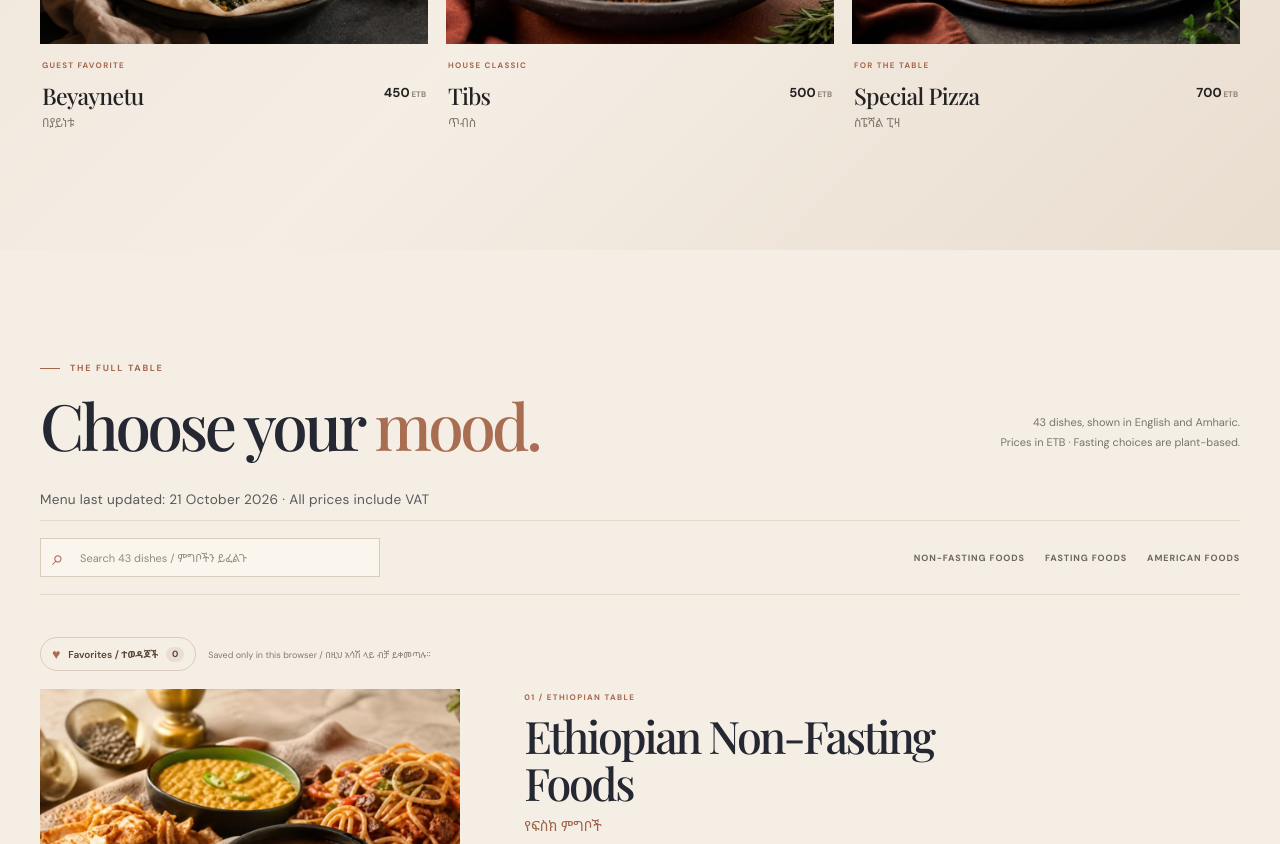
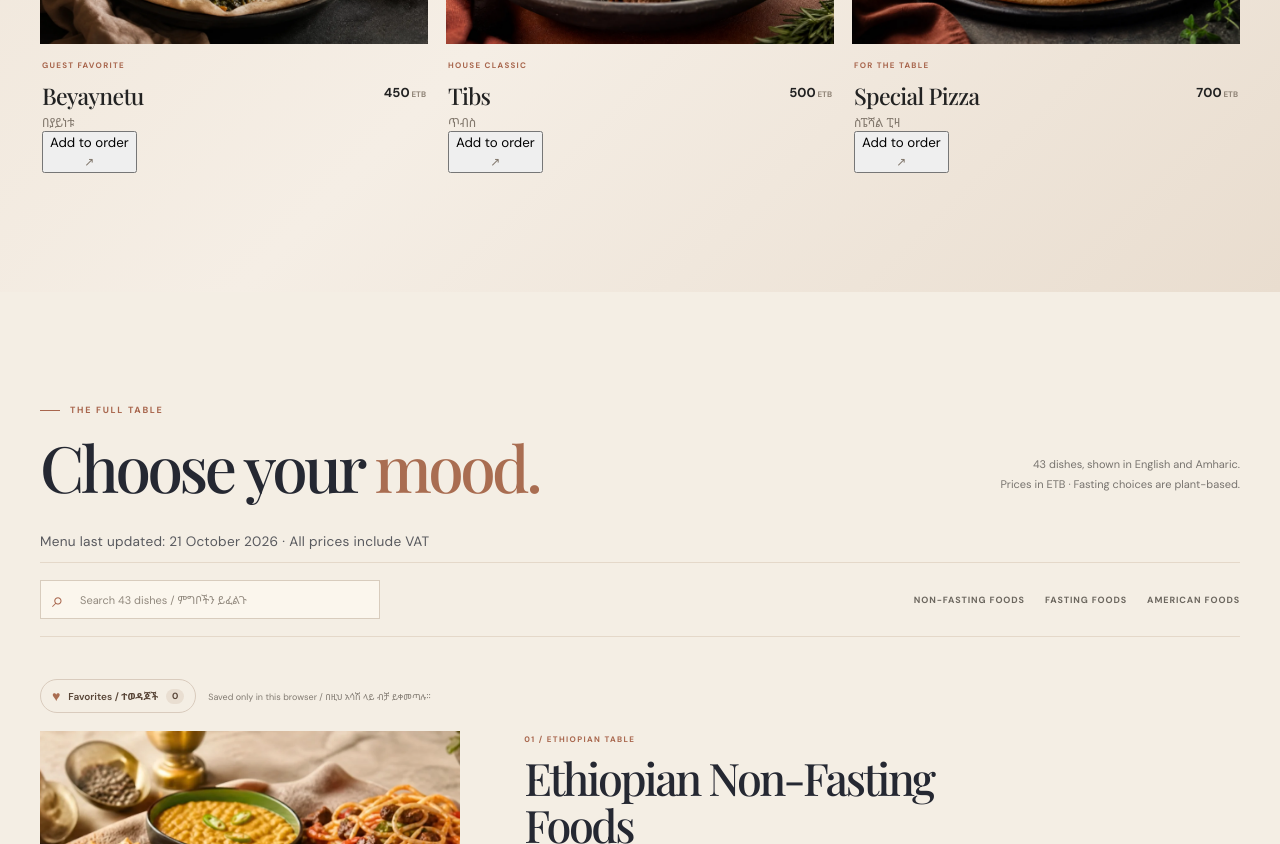
Before and after one commit to yarednegatuassefa-coder/cloudlrestaurant, a React (Vite) app: page / in a window 1280 px wide. Shown: the part 2060-2904 px from the top of the page. Built offline with nearby package versions, Linux system fonts and the light colour scheme; no server answers; a web font is replaced by a local one.

Commit message:
Make signature dish cards actionable and add scroll-aware navigation

```diff
--- a/src/App.tsx
+++ b/src/App.tsx
@@ -112,6 +112,7 @@ function App() {
   const [trackingToken, setTrackingToken] = useState("");
   const [staffMode, setStaffMode] = useState(false);
   const [soldOutItemIds, setSoldOutItemIds] = useState<Set<string>>(() => new Set());
+  const [navScrolled, setNavScrolled] = useState(false);
 
   useEffect(() => {
     let active = true;
@@ -129,6 +130,13 @@ function App() {
     const timer = window.setInterval(() => void refreshAvailability(), 30_000);
     window.addEventListener("focus", refreshAvailability);
     return () => { active = false; window.clearInterval(timer); window.removeEventListener("focus", refreshAvailability); };
+  }, []);
+
+  useEffect(() => {
+    const updateNav = () => setNavScrolled(window.scrollY > 24);
+    updateNav();
+    window.addEventListener("scroll", updateNav, { passive: true });
+    return () => window.removeEventListener("scroll", updateNav);
   }, []);
 
   useEffect(() => {
@@ -191,7 +199,7 @@ function App() {
     <div className="cloudl-app">
       <main id="top" className="cloudl-site">
         <section className="hero-shell" aria-label="Cloud L introduction">
-          <header className="site-nav">
+          <header className={`site-nav${navScrolled ? " is-scrolled" : ""}`}>
             <a className="site-brand" href="#top" aria-label="Cloud L home">
               <img src="/assets/restaurant/cloud-l-logo.svg" alt="Cloud L" />
             </a>
@@ -260,12 +268,26 @@ function App() {
               {featured.map((dish) => (
                 <article className="featured-card" key={dish.number}>
                   <div className="featured-photo">
-                    <img src={dish.image} alt={dish.alt} loading="lazy" />
+                    <img src={dish.image} alt={dish.alt} loading="lazy" decoding="async" />
                     <span className="featured-number">{dish.number}</span>
+                    <span className="featured-image-caption">Cloud L · Signature selection</span>
                   </div>
                   <div className="featured-details">
                     <p>{dish.label}</p>
-                    <div><div><h3>{dish.name}</h3><span lang="am">{dish.amharic}</span></div><strong>{dish.price}<small> ETB</small></strong></div>
+                    <div className="featured-details__main"><div><h3>{dish.name}</h3><span lang="am">{dish.amharic}</span></div><strong>{dish.price}<small> ETB</small></strong></div>
+                    <button
+                      className="featured-add"
+                      type="button"
+                      disabled={soldOutItemIds.has(dish.name === "Beyaynetu" ? "food-fasting-beyaynetu" : dish.name === "Tibs" ? "food-non-fasting-tibs" : "food-american-special-pizza")}
+                      onClick={() => addToCart({
+                        id: dish.name === "Beyaynetu" ? "food-fasting-beyaynetu" : dish.name === "Tibs" ? "food-non-fasting-tibs" : "food-american-special-pizza",
+                        name: dish.name,
+                        nameAmharic: dish.amharic,
+                        price: Number(dish.price),
+                      })}
+                    >
+                      {soldOutItemIds.has(dish.name === "Beyaynetu" ? "food-fasting-beyaynetu" : dish.name === "Tibs" ? "food-non-fasting-tibs" : "food-american-special-pizza") ? "Currently unavailable" : "Add to order"} <span aria-hidden="true">↗</span>
+                    </button>
                   </div>
                 </article>
               ))}
```
